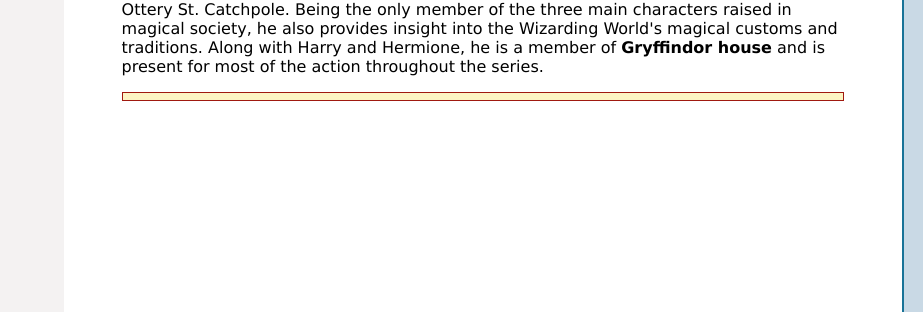
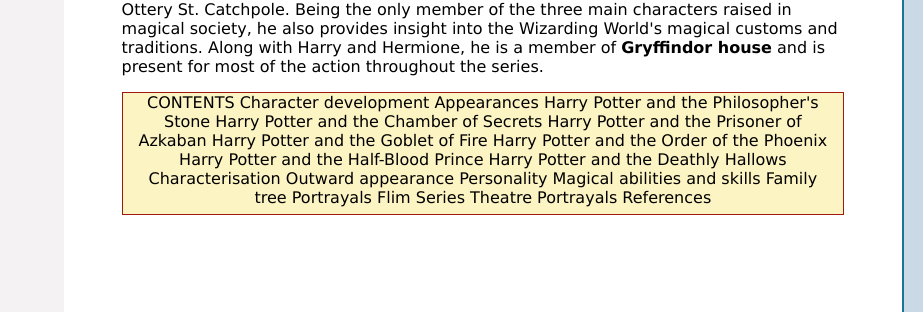
Before and after one commit to FadingNinja/RonWeasley, a plain HTML site: page index.html in a window 1280 px wide. Shown: the part 337-649 px from the top of the page, 0-923 px from the left. Drawn offline with Linux system fonts and the light colour scheme.

Commit message:
hello amigo

```diff
--- a/index.html
+++ b/index.html
@@ -14,7 +14,25 @@
         <div class="ronparagraph">
     <p><strong>Ronald Bilius Weasley</strong> is a fictional character in J. K. Rowling's Harry Potter fantasy novel series. His first appearance was in the first book of the series, <em>Harry Potter and the Philosopher's Stone</em>, as the best friend of Harry Potter and Hermione Granger. He is a member of the Weasley family, a pure blood family that resides in "The Burrow" outside Ottery St. Catchpole. Being the only member of the three main characters raised in magical society, he also provides insight into the Wizarding World's magical customs and traditions. Along with Harry and Hermione, he is a member of <strong>Gryffindor house</strong> and is present for most of the action throughout the series.</p>
     <div class="roncontents">
-
+        CONTENTS
+Character development
+Appearances
+Harry Potter and the Philosopher's Stone
+Harry Potter and the Chamber of Secrets
+Harry Potter and the Prisoner of Azkaban
+Harry Potter and the Goblet of Fire
+Harry Potter and the Order of the Phoenix
+Harry Potter and the Half-Blood Prince
+Harry Potter and the Deathly Hallows
+Characterisation
+Outward appearance
+Personality
+Magical abilities and skills
+Family tree
+Portrayals
+Flim Series
+Theatre Portrayals
+References
     </div>
 </div>
     <div class="ronimg">
```
